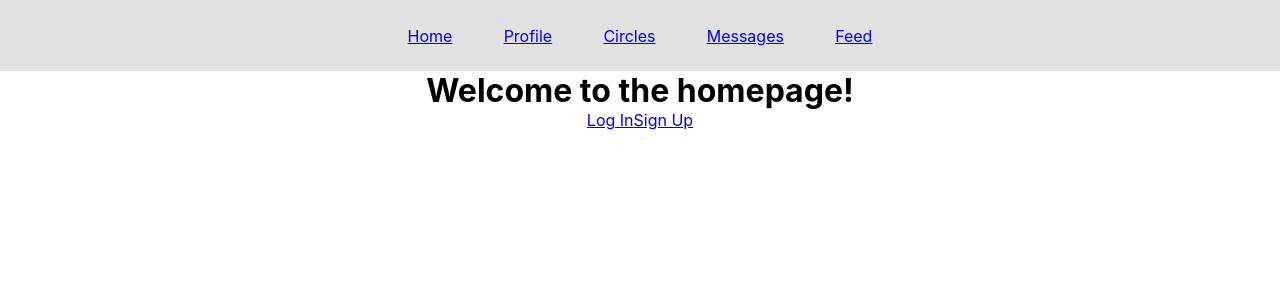
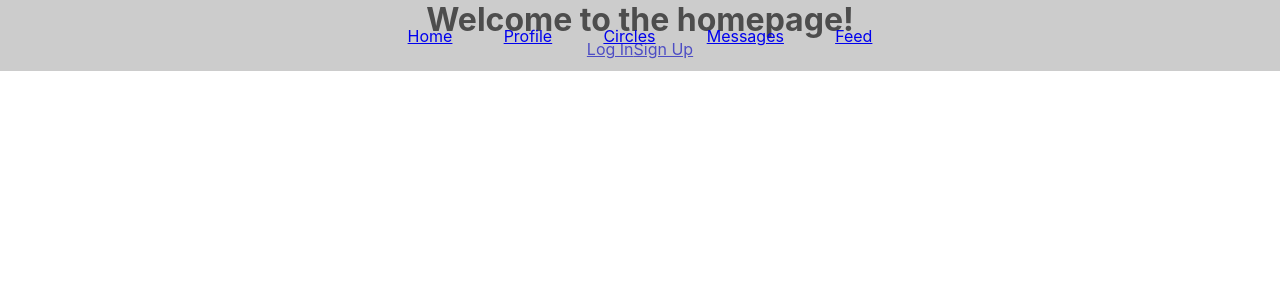
Before and after one commit to christopherdavidjohnson/open_circle_frontend, a React (Create React App) app: page / in a window 1280 px wide. Shown: the top 300 px of the page. Built offline with nearby package versions, Linux system fonts and the light colour scheme; no server answers.

Commit message:
app.css changes

```diff
--- a/src/components/stylesheets/App.css
+++ b/src/components/stylesheets/App.css
@@ -3,8 +3,10 @@
 }
 
 .navbar{
+  position: fixed;
+  z-index: 1;
   width: 100vw;
-  background-color: #e1e1e1;
+  background-color: rgba(153, 153, 153, 0.5);
 }
 
 .nav{
```
